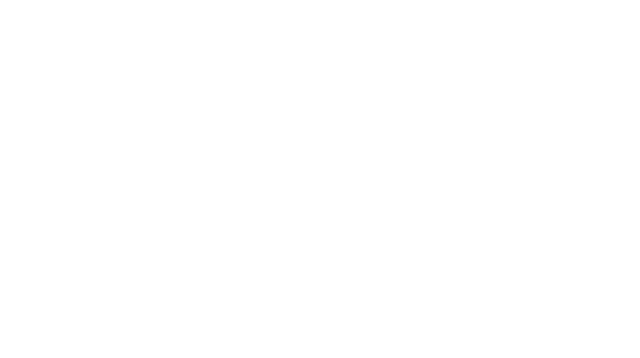
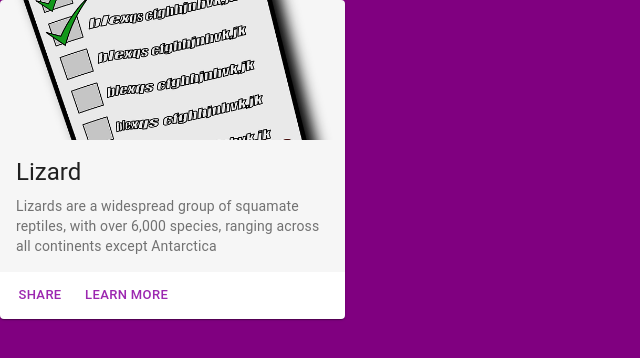
Before and after one commit to josueroque/clinicFront, a React app: page /patients in a window 1280 px wide. Shown: the whole page, without its empty margins (0-640 px from the left). Built offline with nearby package versions, Linux system fonts and the light colour scheme.

Commit message:
image support added to webpack

```diff
--- a/package.json
+++ b/package.json
@@ -38,8 +38,10 @@
   "devDependencies": {
     "clean-webpack-plugin": "^3.0.0",
     "css-loader": "^3.4.2",
+    "file-loader": "^6.0.0",
     "node-sass": "^4.13.1",
     "sass-loader": "^8.0.2",
-    "style-loader": "^1.1.3"
+    "style-loader": "^1.1.3",
+    "url-loader": "^4.1.0"
   }
 }
--- a/src/components/History.js
+++ b/src/components/History.js
@@ -1,15 +1,16 @@
 import React, { Fragment, useState,useContext } from 'react';
-import PropTypes from 'prop-types';
+//import PropTypes from 'prop-types';
 import { makeStyles } from '@material-ui/core/styles';
-import { Container,Grid,Button,FormControl,TextField,FormLabel,RadioGroup,Radio,InputLabel,Select,MenuItem, ButtonGroup } from '@material-ui/core';
+import { Container,Grid,Button,FormControl,TextField,FormLabel,Typography,
+        RadioGroup,Radio,InputLabel,Select,MenuItem, ButtonGroup } from '@material-ui/core';
 import AppBar from '@material-ui/core/AppBar';
 import Tabs from '@material-ui/core/Tabs';
 import Tab from '@material-ui/core/Tab';
 import PhoneIcon from '@material-ui/icons/Phone';
 import FavoriteIcon from '@material-ui/icons/Favorite';
 import PersonPinIcon from '@material-ui/icons/PersonPin';
-import Typography from '@material-ui/core/Typography';
-import Box from '@material-ui/core/Box';
+//import Typography from '@material-ui/core/Typography';
+//import Box from '@material-ui/core/Box';
 import SideBar from './SideBar';
 import FormGroup from '@material-ui/core/FormGroup';
 import FormControlLabel from '@material-ui/core/FormControlLabel';
@@ -19,36 +20,37 @@ import DateFnsUtils from '@date-io/date-fns';
 import MuiAlert from '@material-ui/lab/Alert';
 import {PatientsContext} from '../context/PatientsContext';
 import Loader from './Loader';
+import TabPanel from './TabPanel';
 
 function Alert(props) {
   return <MuiAlert elevation={6} variant="filled" {...props} />;
 }
 
-function TabPanel(props) {
-  const { children, value, index, ...other } = props;
+// function TabPanel(props) {
+//   const { children, value, index, ...other } = props;
 
-  return (
-    <div
-      role="tabpanel"
-      hidden={value !== index}
-      id={`scrollable-force-tabpanel-${index}`}
-      aria-labelledby={`scrollable-force-tab-${index}`}
-      {...other}
-    >
-      {value === index && (
-        <Box p={3}>
-          <Typography>{children}</Typography>
-        </Box>
-      )}
-    </div>
-  );
-}
+//   return (
+//     <div
+//       role="tabpanel"
+//       hidden={value !== index}
+//       id={`scrollable-force-tabpanel-${index}`}
+//       aria-labelledby={`scrollable-force-tab-${index}`}
+//       {...other}
+//     >
+//       {value === index && (
+//         <Box p={3}>
+//           <Typography>{children}</Typography>
+//         </Box>
+//       )}
+//     </div>
+//   );
+// }
 
-TabPanel.propTypes = {
-  children: PropTypes.node,
-  index: PropTypes.any.isRequired,
-  value: PropTypes.any.isRequired,
-};
+// TabPanel.propTypes = {
+//   children: PropTypes.node,
+//   index: PropTypes.any.isRequired,
+//   value: PropTypes.any.isRequired,
+// };
 
 function a11yProps(index) {
   return {
@@ -149,7 +151,10 @@ export default function History(props) {
   return (
     <Fragment>
     <SideBar></SideBar>
-    <h1 className="HistoryTitle"> History </h1>
+    {/* <h1 className="HistoryTitle"> History </h1> */}
+    <h1  className="HistoryTitle">
+        History
+      </h1>
     <Container className="Container-History">
     <div className={classes.root}>
     {loading===true?<Loader></Loader>:
--- /dev/null
+++ b/src/components/Patients.js
@@ -0,0 +1,51 @@
+import React from 'react';
+import { makeStyles } from '@material-ui/core/styles';
+import Card from '@material-ui/core/Card';
+import CardActionArea from '@material-ui/core/CardActionArea';
+import CardActions from '@material-ui/core/CardActions';
+import CardContent from '@material-ui/core/CardContent';
+import CardMedia from '@material-ui/core/CardMedia';
+import Button from '@material-ui/core/Button';
+import Typography from '@material-ui/core/Typography';
+import RegisterImage from '../Register.png';
+const useStyles = makeStyles({
+  root: {
+    maxWidth: 345,
+  },
+  media: {
+    height: 140,
+  },
+});
+
+export default function Patients() {
+  const classes = useStyles();
+
+  return (
+    <Card className={classes.root}>
+      <CardActionArea>
+        <CardMedia
+          className={classes.media}
+          image={RegisterImage}
+          title="Contemplative Reptile"
+        />
+        <CardContent>
+          <Typography gutterBottom variant="h5" component="h2">
+            Lizard
+          </Typography>
+          <Typography variant="body2" color="textSecondary" component="p">
+            Lizards are a widespread group of squamate reptiles, with over 6,000 species, ranging
+            across all continents except Antarctica
+          </Typography>
+        </CardContent>
+      </CardActionArea>
+      <CardActions>
+        <Button size="small" color="primary">
+          Share
+        </Button>
+        <Button size="small" color="primary">
+          Learn More
+        </Button>
+      </CardActions>
+    </Card>
+  );
+}
--- a/src/components/SideBar.js
+++ b/src/components/SideBar.js
@@ -1,6 +1,4 @@
 import React,{Fragment,useState} from 'react';
-//import {useDispatch,useSelector} from 'react-redux';
-//import {logoutUserAction} from '../store/actions/userActions';
 import clsx from 'clsx';
 import {Link} from 'react-router-dom';
 import { makeStyles, useTheme } from '@material-ui/core/styles';
@@ -90,10 +88,6 @@ export default function Sidebar() {
   const [open, setOpen] = React.useState(false);
   const user=useState({token:'test'});
 
-  //const dispatch=useDispatch();
-  //const user=useSelector(state=>state.user.user);
-  //const logOut=(userRedux) =>dispatch(logoutUserAction(userRedux));
-
 
   const handleDrawerOpen = () => {
     setOpen(true);
@@ -164,12 +158,12 @@ export default function Sidebar() {
                 <ListItemText primary={!user.token ? 'Login':'Logout'} />
             </ListItem>
           </Link>
-          <Link key ={'Register'} to={{pathname: `/Register`}}  className="Link-menu">
+          <Link key ={'Patients'} to={{pathname: `/patients`}}  className="Link-menu">
             <ListItem button  >
               <ListItemIcon>
                 <AssignmentInd />
               </ListItemIcon>
-              <ListItemText primary='Register' />
+              <ListItemText primary='Patients' />
             </ListItem>
          </Link>
          <Link key ={'Search'} to={{pathname: `/Search`}}  className="Link-menu">
@@ -180,8 +174,6 @@ export default function Sidebar() {
               <ListItemText primary='Search' />
             </ListItem>
          </Link>
-
-
 
 
         </List>
--- /dev/null
+++ b/src/components/TabPanel.js
@@ -0,0 +1,30 @@
+import React from 'react';
+import PropTypes from 'prop-types';
+import Typography from '@material-ui/core/Typography';
+import Box from '@material-ui/core/Box';
+import { makeStyles } from '@material-ui/core/styles';
+export default function TabPanel(props) {
+    const { children, value, index, ...other } = props;
+
+    return (
+      <div
+        role="tabpanel"
+        hidden={value !== index}
+        id={`scrollable-force-tabpanel-${index}`}
+        aria-labelledby={`scrollable-force-tab-${index}`}
+        {...other}
+      >
+        {value === index && (
+          <Box p={3}>
+            <Typography>{children}</Typography>
+          </Box>
+        )}
+      </div>
+    );
+  }
+
+  TabPanel.propTypes = {
+    children: PropTypes.node,
+    index: PropTypes.any.isRequired,
+    value: PropTypes.any.isRequired,
+  };
--- a/src/components/app.js
+++ b/src/components/app.js
@@ -1,10 +1,23 @@
 import React,{Component} from 'react';
 import GeneralInfo from './GeneralInfo';
 import Home from './Home';
+import History from './History';
+import Patients from './Patients';
 import { BrowserRouter as Router, Route, Switch } from "react-router-dom";
 import PatientsProvider from '../context/PatientsContext';
-import History from './History';
+import { createMuiTheme,ThemeProvider } from '@material-ui/core/styles';
+import purple from '@material-ui/core/colors/purple';
+import green from '@material-ui/core/colors/green';
 
+const theme = createMuiTheme({
+  palette: {
+    primary: purple,
+    secondary: green,
+  },
+  status: {
+    danger: 'orange',
+  },
+});
 
 
  class App extends Component{
@@ -15,9 +28,12 @@ import History from './History';
         <Router>
             <Switch>
                 <PatientsProvider>
-                    <Route exact path='/general' component={GeneralInfo}  />
-                    <Route exact path='/history' component={History}  />
-                    <Route exact path='/' component={Home}  />
+                    <ThemeProvider theme={theme}>
+                        <Route exact path='/patients' component={Patients}  />
+                        <Route exact path='/general' component={GeneralInfo}  />
+                        <Route exact path='/history' component={History}  />
+                        <Route exact path='/' component={Home}  />
+                    </ThemeProvider>
                 </PatientsProvider>
             </Switch>
 
--- a/src/content.scss
+++ b/src/content.scss
@@ -1,7 +1,7 @@
 @import "reset";
 
-$primary:white;
-$secondary:pink;
+$primary:purple;
+$secondary:green;
 
 body{
     background-color: $primary;
@@ -56,7 +56,7 @@ h1{
     color: #f1f1f1;
 }
 .AppBar{
-
+    margin-top: -3vw !important;
     text-align: center;
 }
 .History{
@@ -92,3 +92,12 @@ h3{
     grid-template-columns: 1fr 1fr 1fr;
 
 }
+
+.Link{
+    text-decoration: none;
+    color: #f1f1f1;
+  }
+
+  .Link-menu{
+    text-decoration: none;
+  }
--- a/webpack.config.js
+++ b/webpack.config.js
@@ -17,7 +17,7 @@ module.exports={
         // hot: true
     },
     resolve:{
-        extensions:['.js','.jsx']
+        extensions:['.js','.jsx','.jpg','.png']
     }
     ,
     module:{
@@ -44,6 +44,13 @@ module.exports={
                 use: ['style-loader', 'css-loader', 'sass-loader'],
               },
 
+              {
+                test: /\.(png|svg|jpg|gif)$/,
+                  use: [
+                           'file-loader',
+                        ],
+              },
+
         ]
     },
 
```
Also changed, not shown: dist/bundle.js, src/components/register.jpg (added), src/images/register.png (added), src/img/register.png (added), src/register.png (added), 1 other file.
